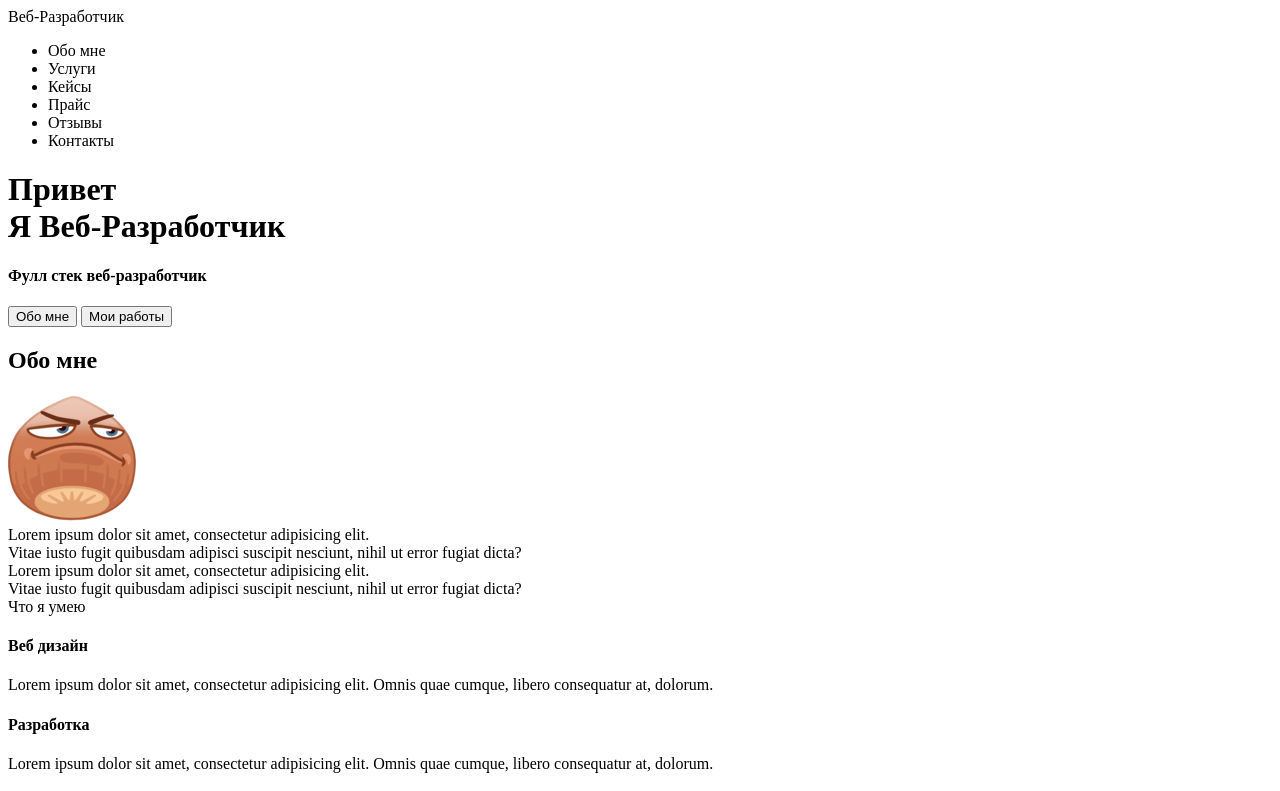
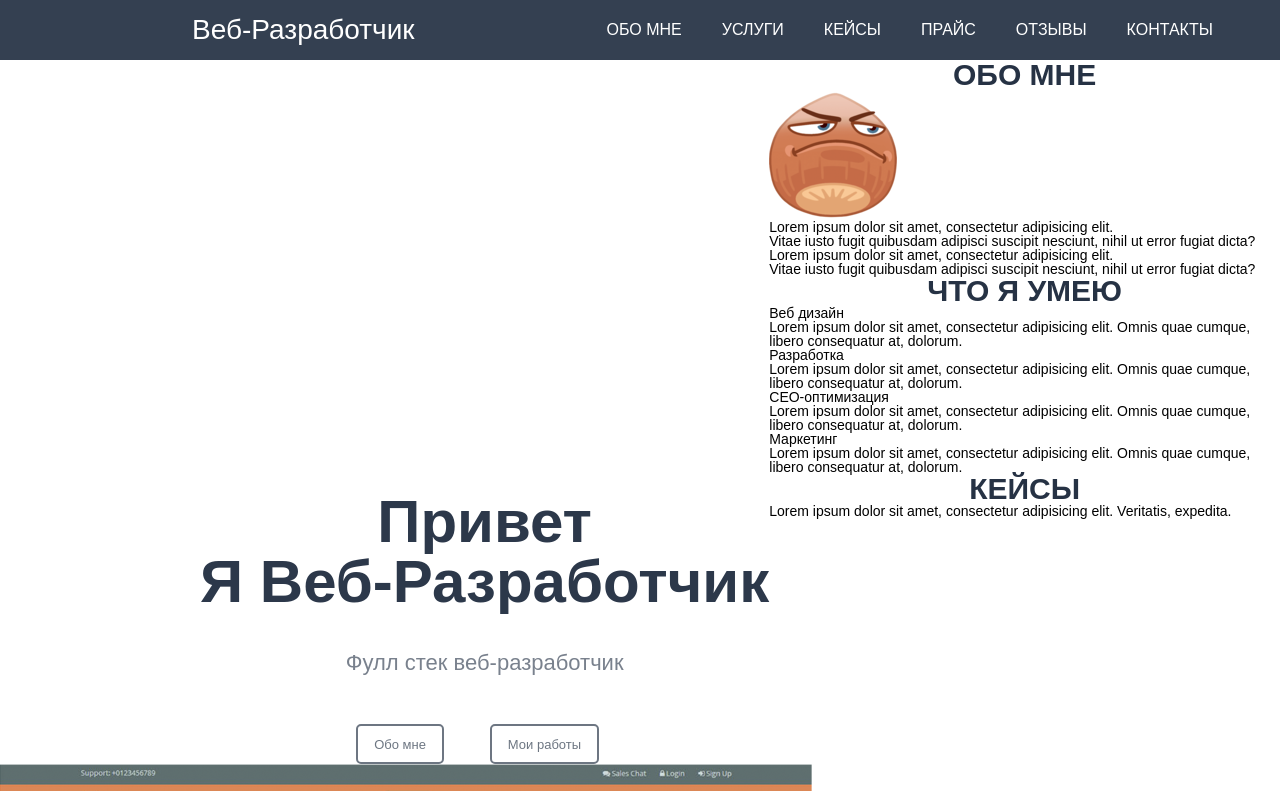
Before and after one commit to Kokoc1/Kokoc1.github.io, a plain HTML site: page src/index.html in a window 1280 px wide. Shown: the top 791 px of the page. Drawn offline with Linux system fonts and the light colour scheme.

Commit message:
Add files via upload

```diff
--- /dev/null
+++ b/src/css/reset.css
@@ -0,0 +1,41 @@
+*{
+    padding: 0;
+    margin: 0;
+    border: 0;
+}
+
+*,*:before, *:after{
+	-moz-box-sizing: border-box;
+	-webkit-box-sizing: border-box;
+	box-sizing: border-box;
+}
+
+:focus, :active{outline: none;}
+a:focus, a:active{outline: none;}
+
+nav, footer, header, aside{display: block;}
+
+html, body{
+height:100%;
+width:100%;
+font-size 100%;
+line-height: 1;
+font-size:14px;
+-ms-text-size-adjust: 100%;
+-moz-text-size-adjust: 100%;
+-webkit-text-size-adjust: 100%;
+}
+
+input, button, textarea{font-family: inherit;
+}
+
+input::-ms-clear{display: none;}
+button{cursor: pointer;}
+button::-moz-focus-inner{padding: 0; border:0;}
+a, a:visited{text-decoration: none; color: black;}
+a:hover{text-decoration: none;}
+ul li{list-style: none;}
+img{vertical-align: top;}
+
+
+h1,h2,h3,h4,h5,h6{font-size: inherit; font-weight: 400;}
--- /dev/null
+++ b/src/css/style.css
@@ -0,0 +1,72 @@
+body{
+    font-family: Arial, sans-serif;
+}
+nav{
+    width: 100%;
+    height: 60px;
+    background: #344051;
+}
+.logo{
+    color: #fff;
+    font-size: 28px;
+    line-height: 60px;
+    padding-left: 15%;
+    float: left
+}
+.menu{
+    float: left;
+    padding-left: 15%;
+}
+.menu li{
+    float: left;
+    line-height: 60px;
+    color: #fff;
+    margin-right:40px;
+    font-size: 16px;
+    text-transform: uppercase;
+}
+
+.main{
+    width: 100%;
+    height: calc(100%-60px);
+    background:  url(../img/boy.jpg) 90% 100%/auto 85% no-repeat, url(../img/bg.jpg) right/cover no-repeat;
+}
+.title_container{
+    float: left;
+    margin: 432px 0px 0px 200px;
+    color: #2c384a;
+    text-align: center;
+}
+.title_container h1{
+    font-size: 60px;
+    font-weight: bold;
+}
+.title_container h4{
+    margin-top: 40px;
+    font-size: 22px;
+    color: #79818d;
+}
+
+.title_container input{
+    height: 40px;
+    text-align: center;
+    border: 2px solid #6d7682;
+    background: none;
+    border-radius: 5px;
+    color: #6d7682;
+    font-size: 13px;
+    padding: 0px 16px;
+    margin-top: 58px;
+    margin: 50px 28px 0px 14px;
+}
+.NameOfPage{
+    font-weight: bolder;
+    text-align: center;
+    color: #263244;
+    font-size: 30px;
+    text-transform: uppercase;
+}
+.Photo1{
+    border: 1px solid #fff;
+    border-radius: 50%;
+}
--- a/src/index.html
+++ b/src/index.html
@@ -4,11 +4,12 @@
 <head>
     <meta charset="UTF-8">
     <title>Сайт-Визитка</title>
-
+    <link rel="stylesheet" href="css/reset.css">
+    <link rel="stylesheet" href="css/style.css">
 </head>
 
 <body>
-
+<!--Первый экран-->
     <header>
        <nav>
            <div class="logo">Веб-Разработчик</div>
@@ -19,27 +20,30 @@
                <li>Прайс</li>
                <li>Отзывы</li>
                <li>Контакты</li>
-
-           </ul></div>
+               </ul></div>
        </nav>
     </header>
 
-    <div class="main"><div class="title__containt">
+    <div class="main">
+         <div class="title_container">
           <h1>Привет <br> Я Веб-Разработчик</h1>
           <h4>Фулл стек веб-разработчик</h4>
           <input type="submit" value="Обо мне">
           <input type="submit" value="Мои работы">
-    </div></div>
+         </div>
+    </div>
 
+<!--Второй экран-->
+        <div class="AboutMe">
+        <div class="NameOfPage">Обо мне</div>
+        <div class="Photo1"><img src="img/HDOyzknHqBhOWju-128x128-noPad.jpg" alt=""></div>
+        <div>Lorem ipsum dolor sit amet, consectetur adipisicing elit. <br>Vitae iusto fugit quibusdam adipisci suscipit nesciunt, nihil ut error fugiat dicta?</div>
+        <div>Lorem ipsum dolor sit amet, consectetur adipisicing elit. <br>Vitae iusto fugit quibusdam adipisci suscipit nesciunt, nihil ut error fugiat dicta?</div>
+        </div>
 
-        <div class="NameOfPage"></div><h2>Обо мне</h2>
-        <div class="MyPhoto1"><img src="img/HDOyzknHqBhOWju-128x128-noPad.jpg" alt=""></div>
-        <div class="ContentOfPage">
-        <div>Lorem ipsum dolor sit amet, consectetur adipisicing elit. <br>Vitae iusto fugit quibusdam adipisci suscipit nesciunt, nihil ut error fugiat dicta?</div>
-        <div>Lorem ipsum dolor sit amet, consectetur adipisicing elit. <br>Vitae iusto fugit quibusdam adipisci suscipit nesciunt, nihil ut error fugiat dicta?</div></div>
-
+<!--Третий экран-->
+        <div class="WhatICan">
         <div class="NameOfPage">Что я умею</div>
-
                 <div><h4>Веб дизайн</h4>
                 <p>Lorem ipsum dolor sit amet, consectetur adipisicing elit. Omnis quae cumque, libero consequatur at, dolorum.</p></div>
                 <div><h4>Разработка</h4>
@@ -48,19 +52,22 @@
                 <p>Lorem ipsum dolor sit amet, consectetur adipisicing elit. Omnis quae cumque, libero consequatur at, dolorum.</p></div>
                 <div><h4>Маркетинг</h4>
                 <p>Lorem ipsum dolor sit amet, consectetur adipisicing elit. Omnis quae cumque, libero consequatur at, dolorum.</p></div>
-
-
+        </div>
+<!--Четвертый экран-->
+       <div class="Cases">
         <div class="NameOfPage">Кейсы</div>
         <div class="ContentOfPage">
             <div>Lorem ipsum dolor sit amet, consectetur adipisicing elit. Veritatis, expedita.</div>
             <img src="img/asdaweq.png" alt="">
         </div>
-                <div>Client: <br>Какая-то компания<br>Website <br> http://www.somedomain.com</div>
-                <input type="submit"value="Visit live site">
-                <div>Название проекта</div>
-                <div>Lorem ipsum dolor sit amet, consectetur adipisicing elit. Molestias hic alias est aspernatur saepe nostrum non, eos laudantium minima, recusandae rem ea maiores impedit perspiciatis adipisci quo voluptate explicabo ducimus voluptates repellendus dicta. Nemo, numquam ipsa, reprehenderit quo vel maxime.</div>
+        <div>Client: <br>Какая-то компания<br>Website <br> http://www.somedomain.com</div>
+        <input type="submit"value="Visit live site">
+        <div>Название проекта</div>
+        <div>Lorem ipsum dolor sit amet, consectetur adipisicing elit. Molestias hic alias est aspernatur saepe nostrum non, eos laudantium minima, recusandae rem ea maiores impedit perspiciatis adipisci quo voluptate explicabo ducimus voluptates repellendus dicta. Nemo, numquam ipsa, reprehenderit quo vel maxime.</div>
+        </div>
 
-
+<!--Пятый экран-->
+        <div class="CostCalculation">
         <div class="NameOfPage">Расчет стоимости</div>
         <form action="">
         <div>Тип сайта</div>
@@ -84,7 +91,9 @@
         <div>Сроки</div>
         <div>Стоимость</div>
         </form>
-
+        </div>
+<!--Шестой экран-->
+        <div class="Statistic">
         <div class="NameOfPage">Немного статистики</div>
                 <div><img src="img/png-clipart-black-white-emoticon-smiley-computer-icons-emoji-black-and-white-cdr-face.png" alt="" width="50" height="50">
                 <p>999</p>
@@ -97,13 +106,17 @@
                 <p>Проектов завершено</p></div>
                 <div><img src="img/png-clipart-black-white-emoticon-smiley-computer-icons-emoji-black-and-white-cdr-face.png" alt="" width="50" height="50"><p>999</p>
                 <p>Наград получено</p></div>
+        </div>
 
-
+<!--Седьмой экран-->
+   <div class="Feedback">
     <div class="NameOfPage">Отзывы</div>
     <img src="img/HDOyzknHqBhOWju-128x128-noPad.jpg" alt="">
     <div>Lorem ipsum dolor sit amet, consectetur adipisicing elit. Alias error eos quas, et in itaque at nostrum sunt ad perspiciatis!</div>
     <div>Михаил, Ген.директор ПАО Газпром</div>
-
+    </div>
+<!--Восьмой экран-->
+   <div class="Contacts">
     <div class="NameOfPage">Мои контакты</div>
     <div>Lorem ipsum dolor sit amet, consectetur adipisicing elit. Error explicabo nostrum ducimus placeat eligendi soluta mollitia incidunt molestiae distinctio fugit.</div>
              <div><img src="img/png-clipart-black-white-emoticon-smiley-computer-icons-emoji-black-and-white-cdr-face.png" alt="" width="50" height="50">
@@ -122,10 +135,10 @@
         <input type="text" placeholder="E-mail">
         <input type="text" placeholder="Сообщение">
     </form>
-
+    </div>
     <footer>
         <div>Copyright</div>
     </footer>
+
 </body>
-
 </html>
```
Also changed, not shown: src/img/59fb43903c3f815f7d7feb77.jpg (added), src/img/bg.jpg (added), src/img/boy.jpg (added).
